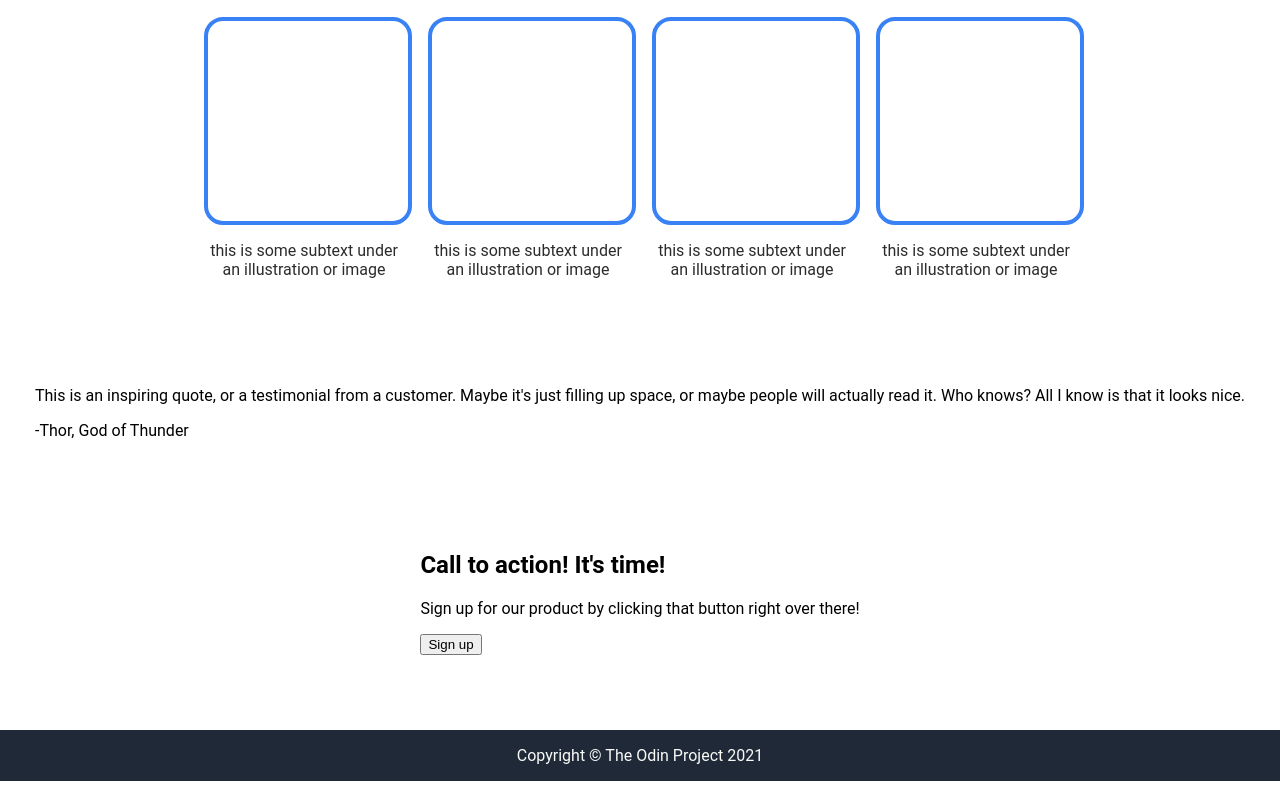
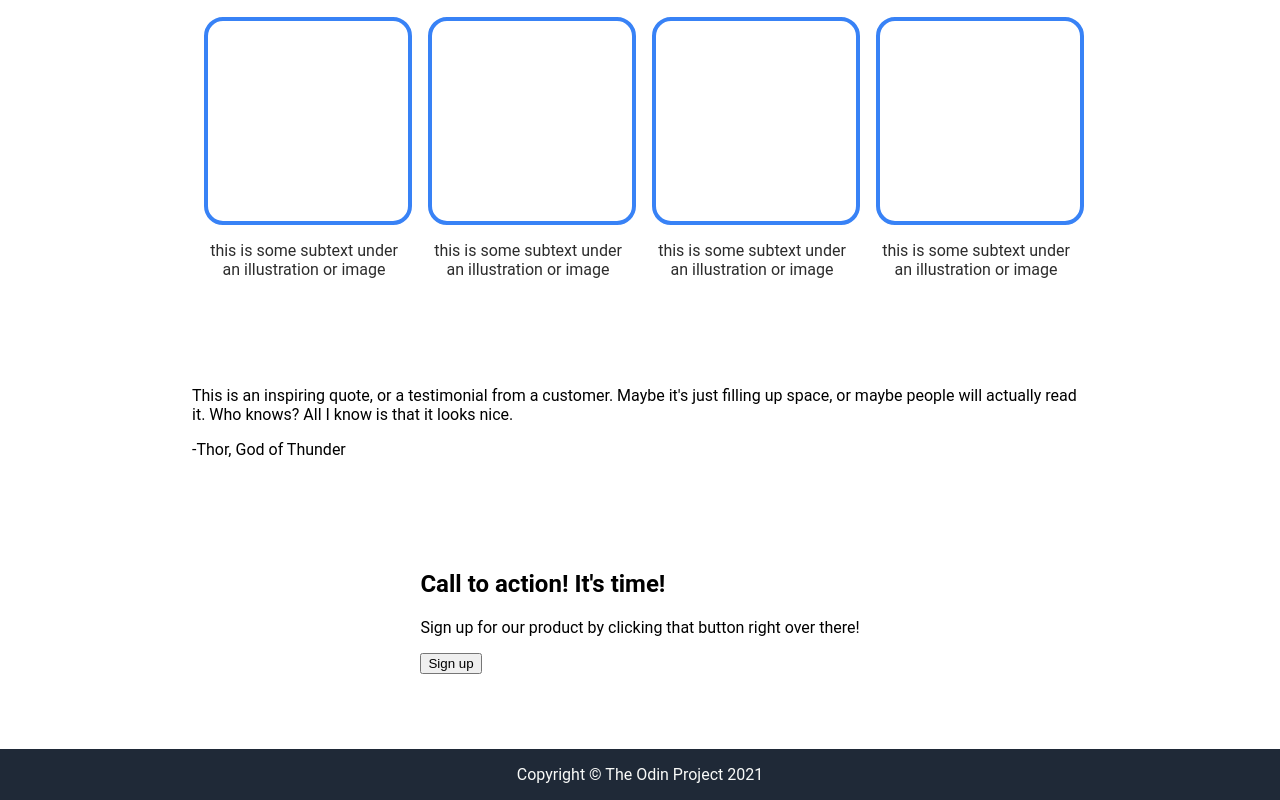
Before and after one commit to Doomguy504/odin-sample-site, a plain HTML site: page index.html in a window 1280 px wide. Shown: the part 564-1364 px from the top of the page. Drawn offline with Linux system fonts and the light colour scheme.

Commit message:
add margin classes to quote container
Added left-content and right-content classes to keep margins consistent
in page

```diff
--- a/index.html
+++ b/index.html
@@ -47,7 +47,7 @@
             </div>
         </div>
         <div class="content-two">
-            <div class="quote-container">
+            <div class="quote-container left-content right-content">
                 <p class="quote">This is an inspiring quote, or a testimonial from a customer. Maybe it's just filling up space, or maybe people will actually read it. Who knows? All I know is that it looks nice.</p>
                 <p class="quote-source">-Thor, God of Thunder</p>
             </div>
```
